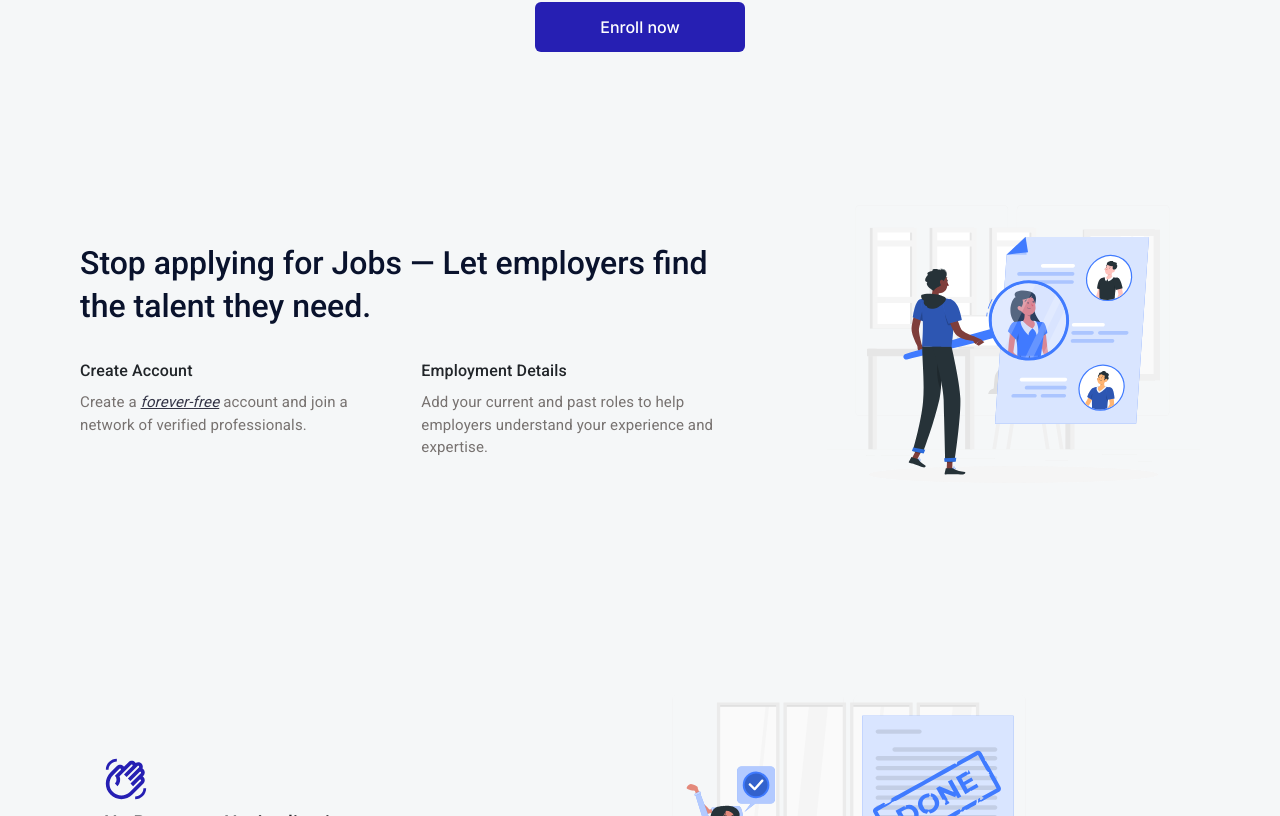
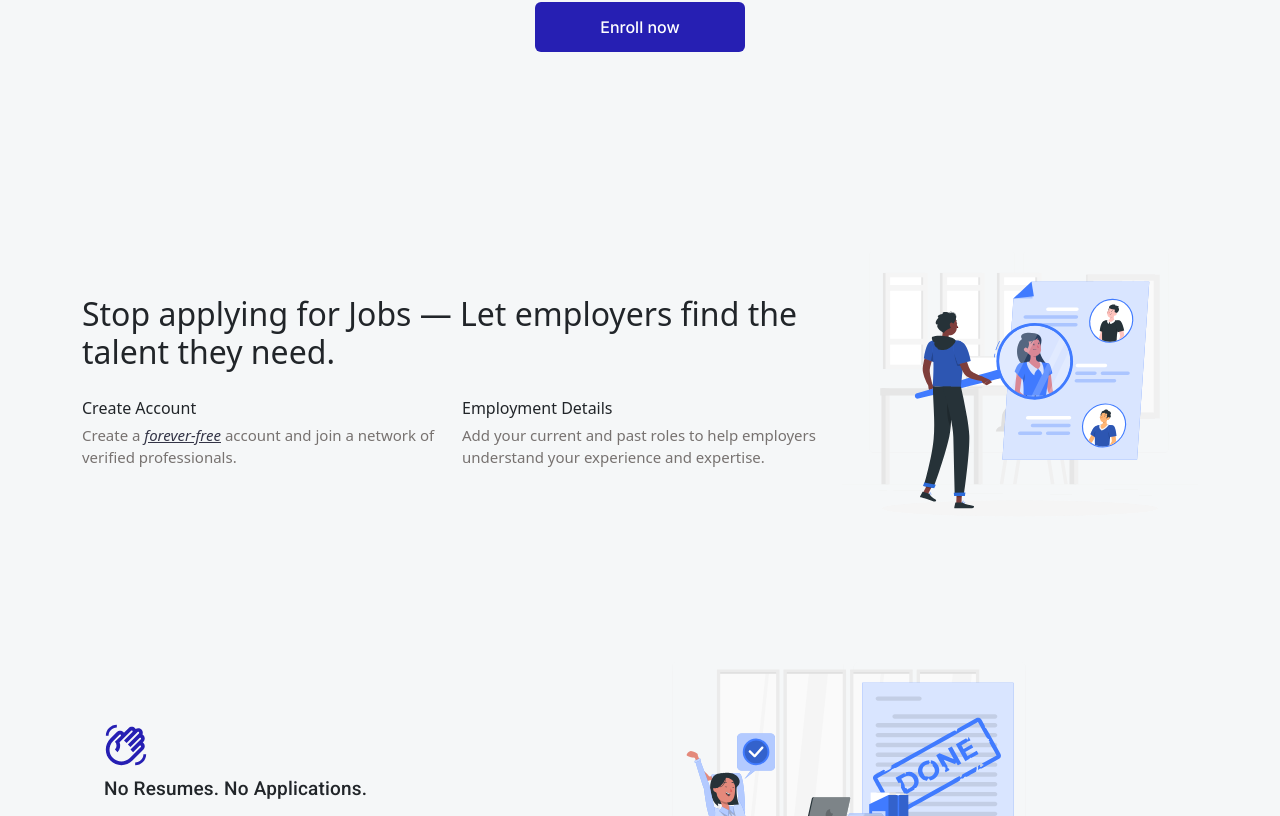
Before and after one commit to jobswitchco/newrolein, a React (Create React App) app: page / in a window 1280 px wide. Shown: the part 600-1416 px from the top of the page. Built offline with nearby package versions, Linux system fonts and the light colour scheme; what i18n-iso-countries would draw is missing.

Commit message:
28 June 2025 v0.2

```diff
--- a/src/components/BodyMain.js
+++ b/src/components/BodyMain.js
@@ -1,4 +1,6 @@
 import { Link } from 'react-router-dom';
+import employerSearch from "../images/employersFind.svg";
+
 
 function BodyMain() {
 
@@ -52,6 +54,56 @@ function BodyMain() {
 
       </div>
 
+        <div className="container py-5">
+      <div className="row align-items-center">
+        {/* Left Content - 8 columns on md and up */}
+        <div className="col-12 col-md-8 mb-4 mb-md-0">
+          <h1 className="fw-medium text-dark mb-4" style={{ fontSize: '32px' }}>
+            Stop applying for Jobs — Let employers find the talent they need.
+          </h1>
+
+          <div className="row">
+            {/* Column 1 */}
+            <div className="col-12 col-md-6 mb-4 mb-md-0">
+              <p className="fw-medium mb-1">Create Account</p>
+              <p style={{ color: '#777270', fontSize: '15px' }}>
+                Create a{' '}
+                <span
+                  style={{
+                    fontStyle: 'italic',
+                    textDecoration: 'underline',
+                    color: '#333446',
+                  }}
+                >
+                  forever-free
+                </span>{' '}
+                account and join a network of verified professionals.
+              </p>
+            </div>
+
+            {/* Column 2 */}
+            <div className="col-12 col-md-6">
+              <p className="fw-medium mb-1">Employment Details</p>
+              <p style={{ color: '#777270', fontSize: '15px' }}>
+                Add your current and past roles to help employers understand your experience
+                and expertise.
+              </p>
+            </div>
+          </div>
+        </div>
+
+        {/* Right Image - 4 columns on md and up */}
+        <div className="col-12 col-md-4">
+          <img
+            src={employerSearch}
+            alt="employerSearch"
+            className="img-fluid rounded"
+            loading="lazy"
+          />
+        </div>
+      </div>
+    </div>
+
 
     </>
   );
--- a/src/components/BodyMain1.js
+++ b/src/components/BodyMain1.js
@@ -10,7 +10,6 @@ import {
 } from "@mui/material";
 import ArrowRightAltOutlinedIcon from "@mui/icons-material/ArrowRightAltOutlined";
 import noresumes from "../images/noresumes.svg";
-import employerSearch from "../images/employersFind.svg";
 import employerHire from "../images/employersHire.svg";
 
 import WorkHistoryIcon from '@mui/icons-material/WorkHistory';
@@ -25,74 +24,6 @@ function BodyMain1() {
 
   return (
    <>
-
-  <Grid
-  container
-  sx={{
-    px: isMobile ? 4 : 10,
-    mb: isMobile ? 10 : 14,
-    alignItems: 'center',
-  }}
->
-  {/* LCP-focused text */}
-  <Grid item xs={12} md={8} sx={{ pr: isMobile ? 0 : 12 }}>
-    <Typography
-      component="h1"
-      variant="h5"
-      sx={{
-        fontSize: { xs: '26px', md: '32px' },
-        fontWeight: 500,
-        color: '#09122C',
-        textAlign: { xs: 'center', md: 'left' },
-        mb: 4,
-      }}
-    >
-      Stop applying for Jobs — Let employers find the talent they need.
-    </Typography>
-
-    <Grid container spacing={4}>
-      {/* Column 1 */}
-      <Grid item xs={12} md={6}>
-        <Typography sx={{ fontSize: '16px', fontWeight: 500, mb: 1 }}>
-          Create Account
-        </Typography>
-        <Typography sx={{ fontSize: '15px', fontWeight: 400, color: '#777270' }}>
-          Create a{' '}
-          <span
-            style={{
-              fontStyle: 'italic',
-              textDecoration: 'underline',
-              color: '#333446',
-            }}
-          >
-            forever-free
-          </span>{' '}
-          account and join a network of verified professionals.
-        </Typography>
-      </Grid>
-
-      {/* Column 2 */}
-      <Grid item xs={12} md={6}>
-        <Typography sx={{ fontSize: '16px', fontWeight: 500, mb: 1 }}>
-          Employment Details
-        </Typography>
-        <Typography sx={{ fontSize: '15px', fontWeight: 400, color: '#777270' }}>
-          Add your current and past roles to help employers understand your experience
-          and expertise.
-        </Typography>
-      </Grid>
-    </Grid>
-  </Grid>
-
-  <Grid item xs={12} md={4} sx={{ mt: isMobile ? 4 : 0 }}>
-    <img
-      className="img-fluid rounded"
-      src={employerSearch}
-      alt="employerSearch"
-      style={{ width: '100%', height: 'auto' }}
-    />
-  </Grid>
-</Grid>
 
    <Grid container sx={{ px : isMobile ? 4 : 10, mb: isMobile ? 10 : 14, alignItems : 'center'}}>
 
```
